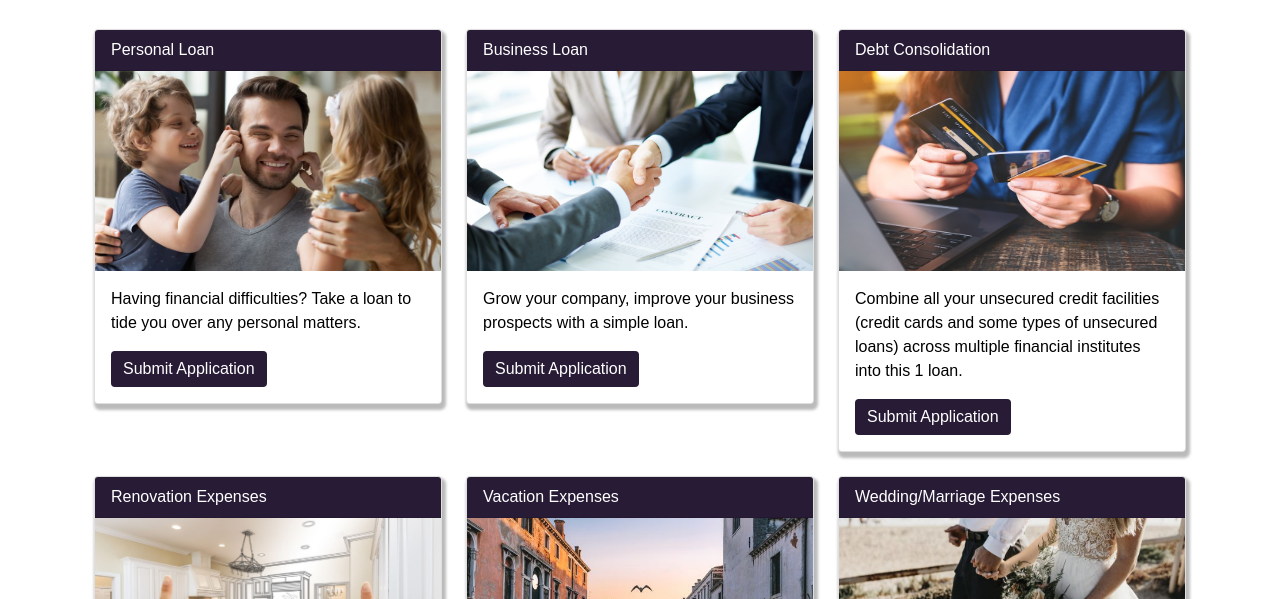
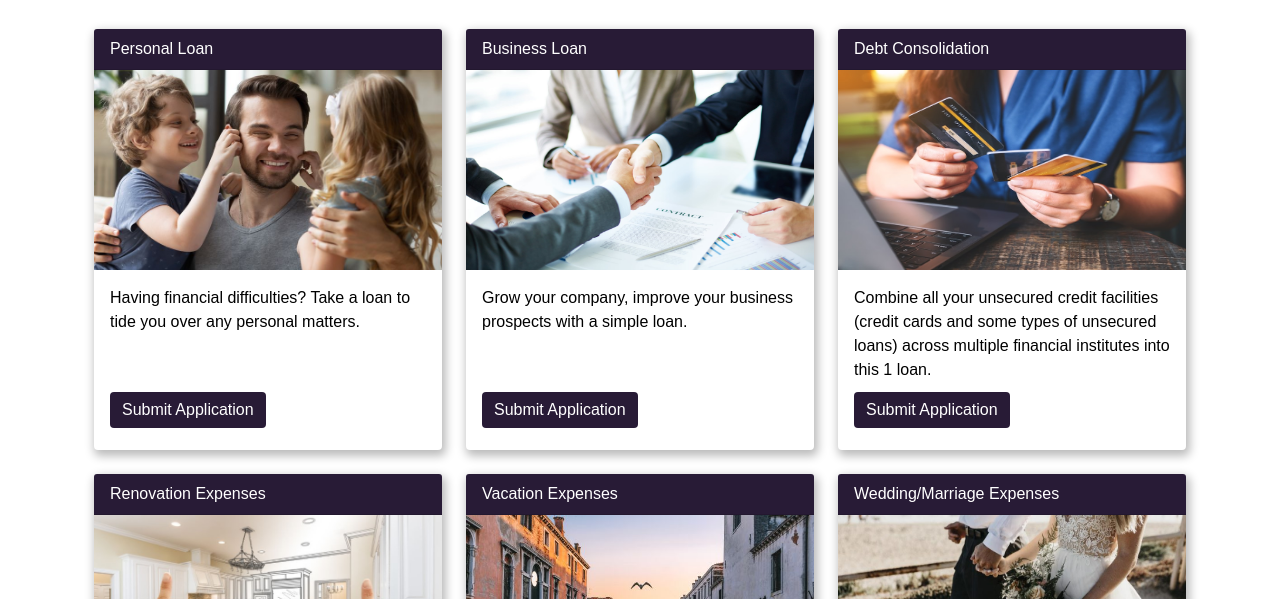
Before and after one commit to andrewsoon/CS2024-Assignment2, a plain HTML site: page packages.html in a window 1280 px wide. Shown: the part 201-800 px from the top of the page. Drawn offline with nearby package versions, Linux system fonts and the light colour scheme.

Commit message:
minor styling

```diff
--- a/css/package.css
+++ b/css/package.css
@@ -4,7 +4,8 @@
 
 .card {
   color: black;
-  box-shadow: 2px 4px 3px 2px rgb(0 0 0 / 27%);
+  box-shadow: 2px 4px 10px 2px rgb(0 0 0 / 27%);
+  border: 1px transparent;
 }
 
 .card-header {
@@ -13,6 +14,13 @@
 }
 .card-img{
     height:200px;
+}
+
+.card-body{
+    height:180px;
+}
+.card-text{
+    height:90px;
 }
 .btn{
     background-color: #281b36;
```
Also changed, not shown: applyLoan.html (+2 -2 lines).
